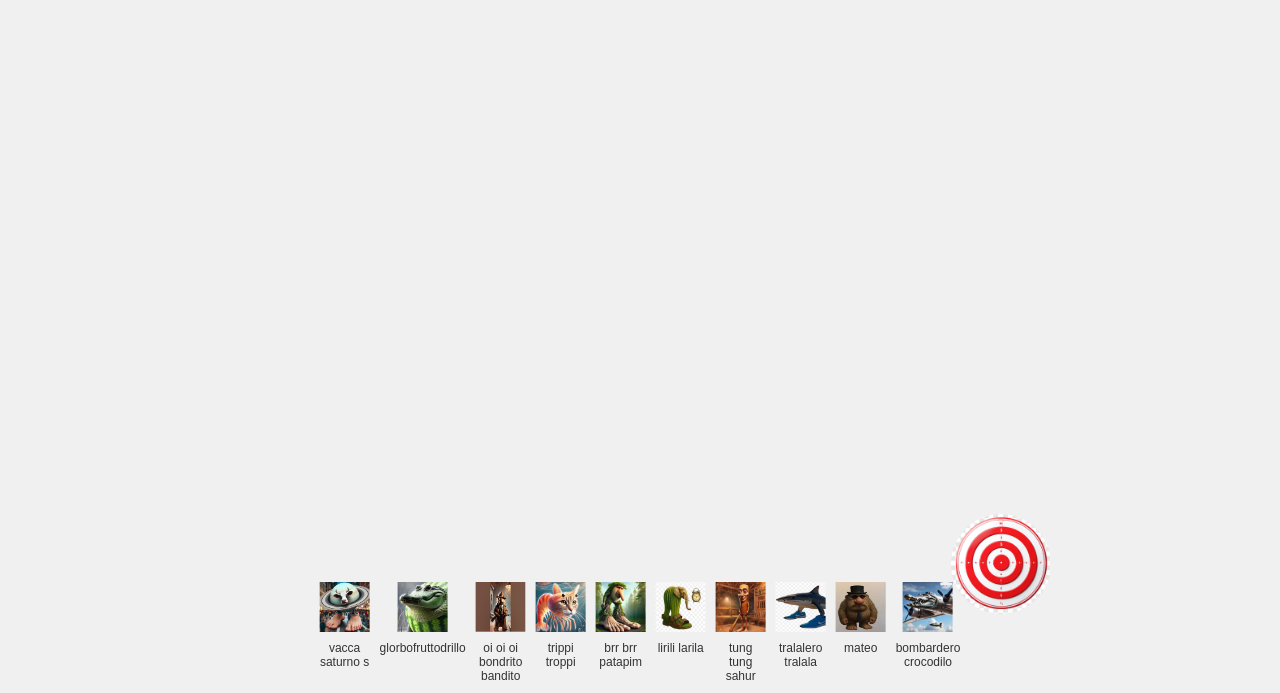
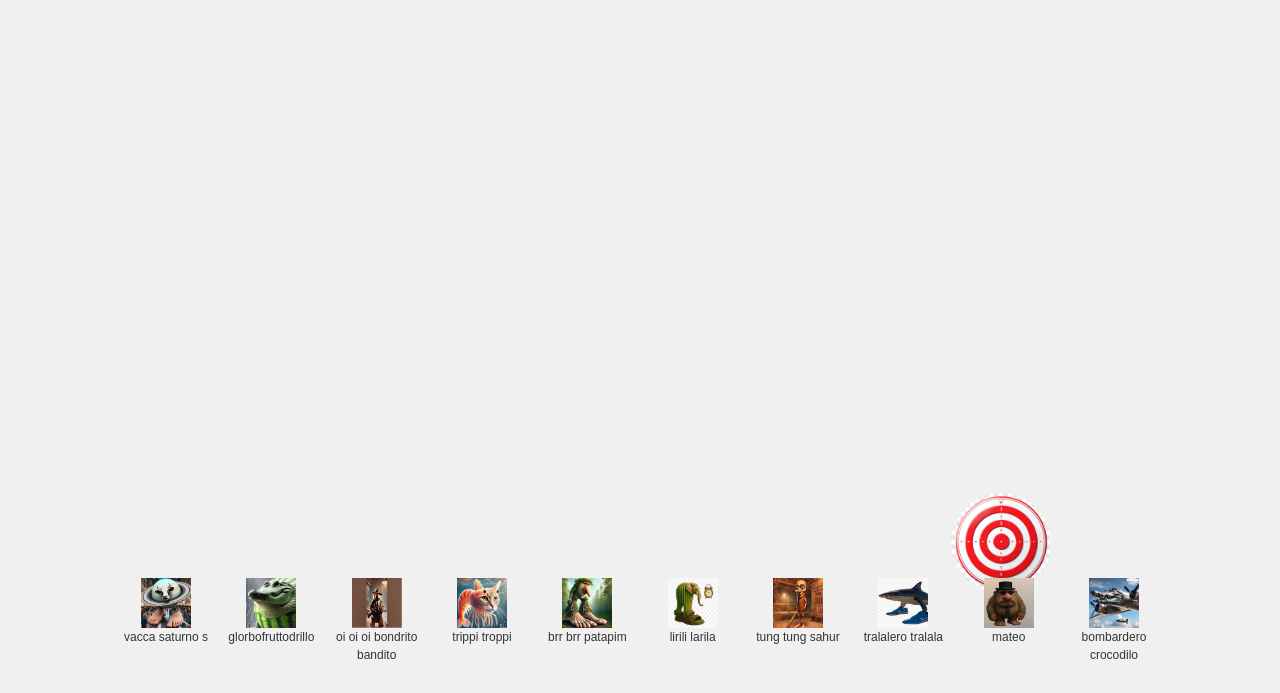
Before and after one commit to MaChiEchecco/ITbrainrot, a plain HTML site: page tiroalbersaglio.html in a window 1280 px wide. Shown: the part 128-821 px from the top of the page. After the commit the page ends 800 px from the top, so only its background shows below. Drawn offline with nearby package versions, Linux system fonts and the light colour scheme.

Commit message:
Add files via upload

```diff
--- a/tiroalbersaglio.html
+++ b/tiroalbersaglio.html
@@ -5,6 +5,7 @@
   <meta name="viewport" content="width=device-width, initial-scale=1.0"/>
   <title>Gioco Tiro al Bersaglio</title>
   <link rel="icon" href="imagini/bersaglio.ico" type="image/x-icon">
+  <link href="https://cdn.jsdelivr.net/npm/bootstrap@5.3.3/dist/css/bootstrap.min.css" rel="stylesheet">
   <style>
     body {
       margin: 0;
@@ -30,45 +31,6 @@
       z-index: 1000;
     }
 
-    /* Contenitore delle pistole */
-    .guns-container {
-      position: absolute;
-      bottom: 10px;
-      left: 50%;
-      transform: translateX(-50%);
-      display: flex;
-      justify-content: center;
-      gap: 10px; /* Distanza tra le pistole */
-    }
-
-    .gun-container {
-      text-align: center;
-      z-index: 100;
-    }
-
-    .gun {
-      width: 50px;
-      height: 50px;
-      cursor: pointer;
-      visibility: visible;  /* Assicurati che le pistole siano visibili */
-    }
-
-    .gun-name {
-      margin-top: 5px;
-      font-size: 12px;
-      color: #333;
-    }
-
-    .bullet {
-      position: absolute;
-      width: 40px;
-      height: 40px;
-      background-size: contain;
-      background-repeat: no-repeat;
-      background-position: center;
-      z-index: 200; /* Assicurati che i proiettili siano visibili sopra gli altri */
-    }
-
     .target {
       position: absolute;
       width: 100px;
@@ -90,6 +52,39 @@
       color: red;
       font-weight: bold;
       display: none;
+      z-index: 2000;
+    }
+
+    .gun {
+      width: 50px;
+      height: 50px;
+      cursor: pointer;
+      visibility: visible;
+    }
+
+    .gun-name {
+      font-size: 12px;
+      color: #333;
+    }
+
+    .bullet {
+      position: absolute;
+      width: 40px;
+      height: 40px;
+      background-size: contain;
+      background-repeat: no-repeat;
+      background-position: center;
+      z-index: 200;
+    }
+
+    @media (max-width: 576px) {
+      .gun-name {
+        font-size: 10px;
+      }
+      .gun {
+        width: 40px;
+        height: 40px;
+      }
     }
   </style>
 </head>
@@ -101,50 +96,54 @@
 
   <div id="target" class="target"></div>
 
-  <h1>-----------REFRESHA LA PAGINA PER CAMBIARE PISTOLA</h1>
+  <h1 class="text-center text-white bg-dark py-2 fs-5 d-none d-sm-block">REFRESHA LA PAGINA PER CAMBIARE PISTOLA</h1>
 
   <!-- Pistole -->
-  <div class="guns-container">
-    <span class="gun-container">
+  <div class="container-fluid position-absolute bottom-0 start-50 translate-middle-x pb-2">
+    <div class="row justify-content-center gy-2 gx-2">
+      <!-- Ogni pistola -->
+      <!-- Le colonne si adattano in base al dispositivo -->
+      <div class="col-3 col-sm-2 col-md-1 text-center" id="gun-col1">
         <img id="gun1" class="gun" src="imagini/vacca saturno s.png" alt="Pistola 1">
         <div class="gun-name">vacca saturno s</div>
-    </span>
-    <span class="gun-container">
+      </div>
+      <div class="col-3 col-sm-2 col-md-1 text-center">
         <img id="gun2" class="gun" src="imagini/glorbofruttodrillo.png" alt="Pistola 2">
         <div class="gun-name">glorbofruttodrillo</div>
-    </span>
-    <span class="gun-container">
+      </div>
+      <div class="col-3 col-sm-2 col-md-1 text-center">
         <img id="gun3" class="gun" src="imagini/oi oi oi bondrito bandito.png" alt="Pistola 3">
         <div class="gun-name">oi oi oi bondrito bandito</div>
-    </span>
-    <span class="gun-container">
+      </div>
+      <div class="col-3 col-sm-2 col-md-1 text-center">
         <img id="gun4" class="gun" src="imagini/trippi troppi.png" alt="Pistola 4">
         <div class="gun-name">trippi troppi</div>
-    </span>
-    <span class="gun-container">
+      </div>
+      <div class="col-3 col-sm-2 col-md-1 text-center">
         <img id="gun5" class="gun" src="imagini/brr brr patapim .png" alt="Pistola 5">
         <div class="gun-name">brr brr patapim</div>
-    </span>
-    <span class="gun-container">
+      </div>
+      <div class="col-3 col-sm-2 col-md-1 text-center">
         <img id="gun6" class="gun" src="imagini/lirili larila.png" alt="Pistola 6">
         <div class="gun-name">lirili larila</div>
-    </span>
-    <span class="gun-container">
+      </div>
+      <div class="col-3 col-sm-2 col-md-1 text-center">
         <img id="gun7" class="gun" src="imagini/tung tung sahur.png" alt="Pistola 7">
         <div class="gun-name">tung tung sahur</div>
-    </span>
-    <span class="gun-container">
+      </div>
+      <div class="col-3 col-sm-2 col-md-1 text-center">
         <img id="gun8" class="gun" src="imagini/tralalero tralala.png" alt="Pistola 8">
         <div class="gun-name">tralalero tralala</div>
-    </span>
-    <span class="gun-container">
+      </div>
+      <div class="col-3 col-sm-2 col-md-1 text-center">
         <img id="gun9" class="gun" src="imagini/mateo.png" alt="Pistola 9">
         <div class="gun-name">mateo</div>
-    </span>
-    <span class="gun-container">
+      </div>
+      <div class="col-3 col-sm-2 col-md-1 text-center">
         <img id="gun10" class="gun" src="imagini/bombardero crocodilo.png" alt="Pistola 10">
         <div class="gun-name">bombardero crocodilo</div>
-    </span>
+      </div>
+    </div>
   </div>
 
   <!-- Messaggio di ricarica -->
@@ -175,7 +174,6 @@
 
     moveTarget();
 
-  // Pistole e relativi proiettili
     const guns = [
       { el: document.getElementById('gun1'), bulletImg: "imagini/saturno.png" },
       { el: document.getElementById('gun2'), bulletImg: "imagini/anguria.png" },
@@ -189,7 +187,6 @@
       { el: document.getElementById('gun10'), bulletImg: "imagini/bomba.png" }
     ];
 
-  // Funzione per selezionare una pistola casuale
     function selectRandomGun() {
       if (isReloading) return;
 
@@ -201,11 +198,9 @@
 
     window.onload = selectRandomGun;
 
-  // Funzione di tiro
     document.addEventListener("click", function (e) {
       if (isReloading || !activeGun) return;
 
-    // Mostra il messaggio di ricarica
       reloadingMessage.style.display = 'block';
       isReloading = true;
 
@@ -253,9 +248,9 @@
       moveBullet();
 
       setTimeout(() => {
-      reloadingMessage.style.display = 'none'; // Nascondi il messaggio
-      isReloading = false; // Rimuovi il blocco di ricarica
-    }, 1000); // Il tempo di ricarica è di 1 secondo
+        reloadingMessage.style.display = 'none';
+        isReloading = false;
+      }, 1000);
     });
   </script>
 
```
Lines whose indentation alone changed are shown as unchanged.
